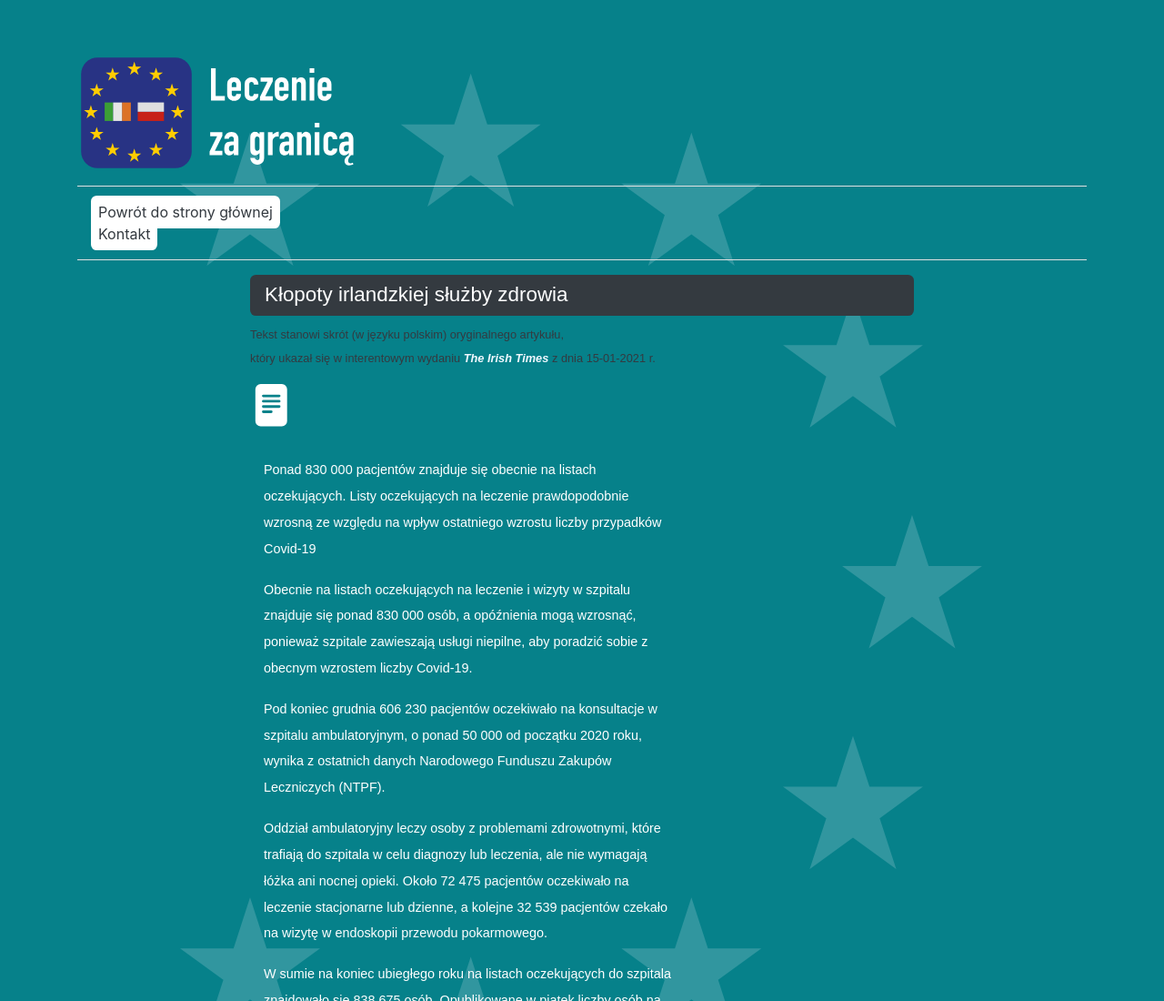
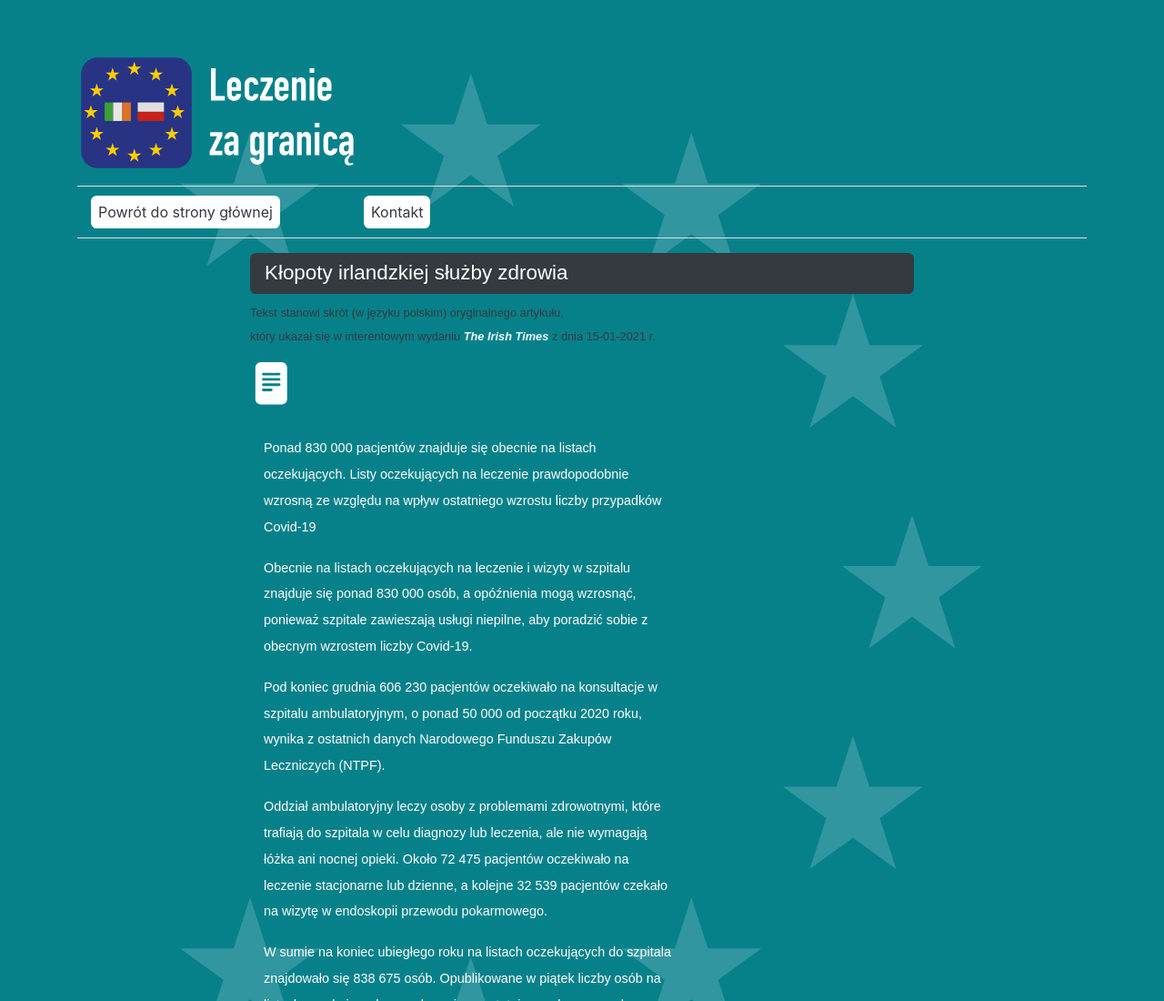
Before and after one commit to squteronsquter/leczenie-za-granica-eu, a plain HTML site: page klopoty-irlandzkiej-sluzby-zdrowia.html in a window 1280 px wide. Shown: the top 1100 px of the page at 91% size. Drawn offline with Linux system fonts and the light colour scheme.

Commit message:
new nav added to all pages

```diff
--- a/klopoty-irlandzkiej-sluzby-zdrowia.html
+++ b/klopoty-irlandzkiej-sluzby-zdrowia.html
@@ -35,13 +35,15 @@
             <div class="row">
                 <div class="col">
                     <nav class="navbar navbar-expand-lg navbar-light bg-transparent">
-                        <div class="container-fluid">
-                            <a class="navbar-brand text-dark border-light rounded p-2 bg-white" href="/">Powrót do strony głównej</a>
-
-                        </div>
-                        <div class="container-fluid">
-                            <a class="navbar-brand text-dark border-light rounded p-2 bg-white" href="/kontakt.html">Kontakt</a>
-
+                         <div class="container-fluid">
+                            <div style="display:flex; ">
+                                <div style="width:300px;">
+                                    <a class="nav-link navbar-brand text-dark border-light rounded p-2 bg-white" href="/">Powrót do strony głównej</a>
+                                </div>
+                                <div style="width:300px">
+                                    <a class="nav-link navbar-brand text-dark border-light rounded p-2 bg-white" href="/kontakt.html">Kontakt</a>
+                                </div>
+                            </div>
                         </div>
                     </nav>
                 </div>
```
Also changed, not shown: index.html (+9 -2 lines), kontakt.html (+2 -7 lines).
